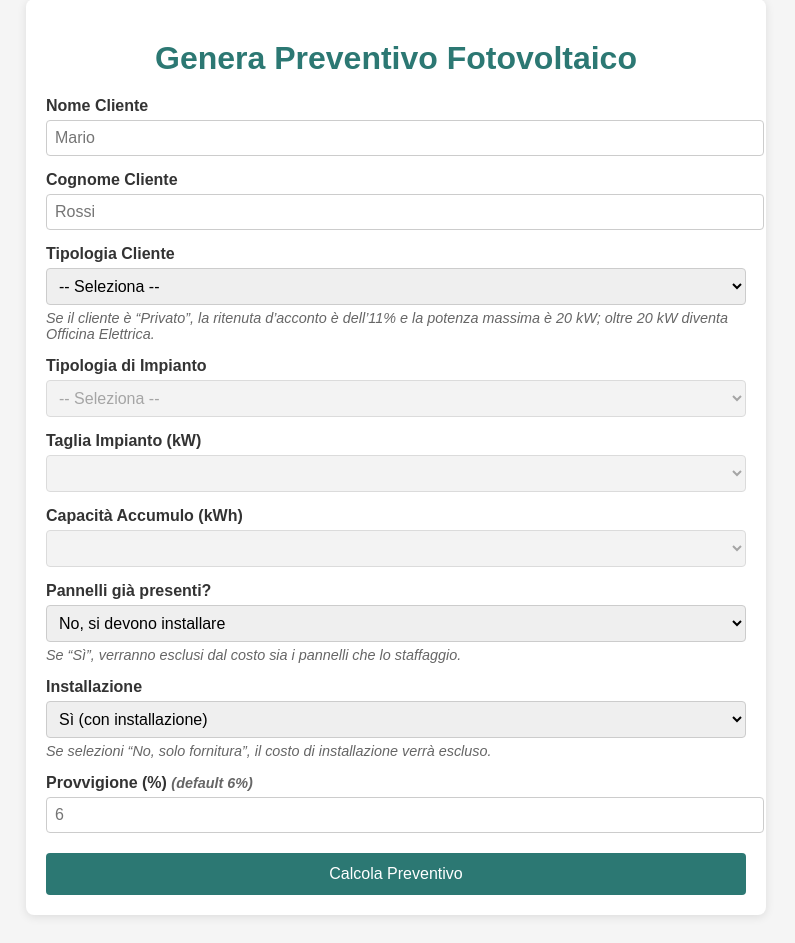
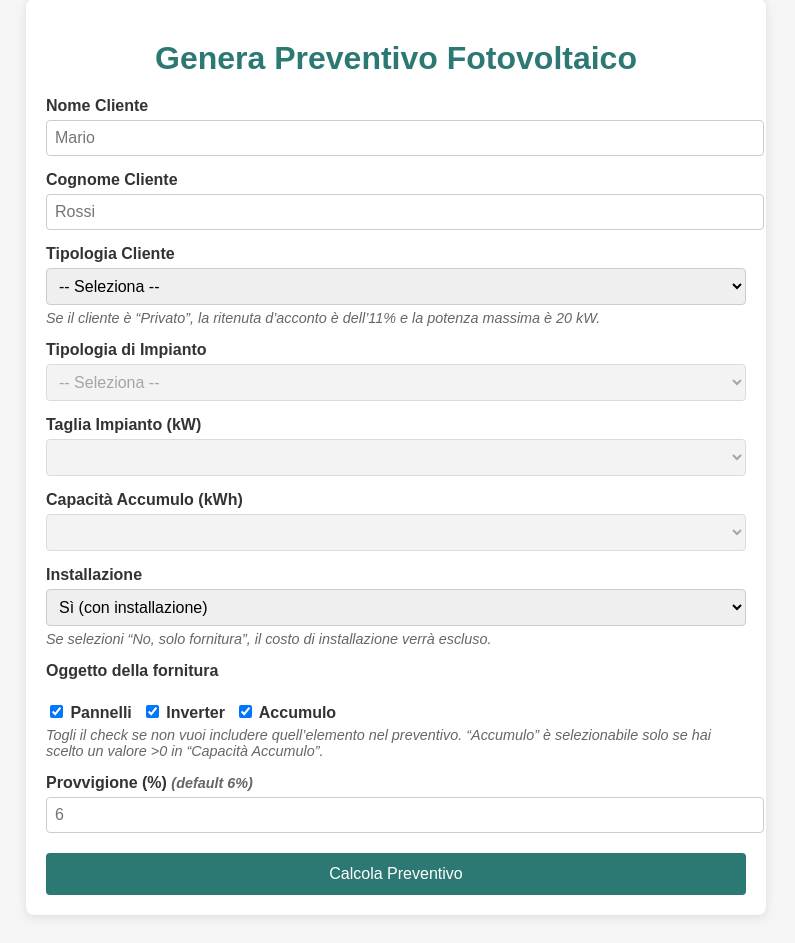
Before and after one commit to davidefnapolitano/preventivi-webapp, a Flask app: page / in a window 1280 px wide. Shown: the part 29-972 px from the top of the page, without its empty margins (244-1039 px from the left). Run offline with Flask 2, Linux system fonts and the light colour scheme; lists and menus that the app fills with data are empty.

Commit message:
Aggiornato il form

```diff
--- a/templates/form.html
+++ b/templates/form.html
@@ -10,6 +10,8 @@
     h1 { text-align: center; margin-bottom: 20px; color: #2c7873; }
     label { display: block; margin-top: 15px; font-weight: bold; }
     input, select { width: 100%; padding: 8px; margin-top: 5px; border: 1px solid #ccc; border-radius: 4px; font-size: 1rem; }
+    .checkbox-group { display: flex; gap: 10px; margin-top: 5px; }
+    .checkbox-group input { width: auto; }
     button { margin-top: 20px; width: 100%; padding: 12px; background: #2c7873; color: white; border: none; border-radius: 4px; font-size: 1rem; cursor: pointer; }
     button:hover { background: #235d59; }
     .results, .discount-section { margin-top: 25px; padding: 15px; background: #f8f9fa; border-radius: 6px; border-left: 4px solid #ff9a3c; }
@@ -35,14 +37,14 @@
       <label for="cognome">Cognome Cliente</label>
       <input type="text" id="cognome" name="cognome" placeholder="Rossi" required />
 
-      <!-- 3. Tipologia Cliente (Novità) -->
+      <!-- 3. Tipologia Cliente (modificata) -->
       <label for="tipologiaCliente">Tipologia Cliente</label>
       <select id="tipologiaCliente" name="tipologiaCliente" required>
         <option value="">-- Seleziona --</option>
         <option value="Privato">Privato</option>
         <option value="Impresa">Impresa</option>
       </select>
-      <p class="note">Se il cliente è “Privato”, la ritenuta d’acconto è dell’11% e la potenza massima è 20 kW; oltre 20 kW diventa Officina Elettrica.</p>
+      <p class="note">Se il cliente è “Privato”, la ritenuta d’acconto è dell’11% e la potenza massima è 20 kW.</p>
 
       <!-- 4. Tipologia di Impianto -->
       <label for="tipologia">Tipologia di Impianto</label>
@@ -52,33 +54,34 @@
         <option value="Tri">Trifase</option>
       </select>
 
-      <!-- 5. Taglia Impianto (dipende da Tipologia e Tipo Cliente) -->
+      <!-- 5. Taglia Impianto (dipende da Tipologia e Tipologia Cliente) -->
       <label for="taglia">Taglia Impianto (kW)</label>
       <select id="taglia" name="taglia" disabled required>
-        <!-- Opzioni popolate dinamicamente da JS -->
+        <!-- Opzioni popolate dinamicamente -->
       </select>
 
       <!-- 6. Capacità Accumulo (dipende da Tipologia) -->
       <label for="accumulo">Capacità Accumulo (kWh)</label>
       <select id="accumulo" name="accumulo" disabled>
-        <!-- Opzioni popolate dinamicamente da JS -->
+        <!-- Opzioni popolate dinamicamente -->
       </select>
 
-      <!-- 7. Pannelli già presenti? (Novità) -->
-      <label for="pannelliPresenti">Pannelli già presenti?</label>
-      <select id="pannelliPresenti" name="pannelliPresenti" required>
-        <option value="no">No, si devono installare</option>
-        <option value="si">Sì, sono già presenti i pannelli per la taglia richiesta</option>
-      </select>
-      <p class="note">Se “Sì”, verranno esclusi dal costo sia i pannelli che lo staffaggio.</p>
-
-      <!-- 8. Installazione: Sì/No -->
+      <!-- 7. Installazione: Sì/No -->
       <label for="installazione">Installazione</label>
       <select id="installazione" name="installazione" required>
         <option value="si">Sì (con installazione)</option>
         <option value="no">No, solo fornitura</option>
       </select>
       <p class="note">Se selezioni “No, solo fornitura”, il costo di installazione verrà escluso.</p>
+
+      <!-- 8. Oggetto della fornitura (nuovo) -->
+      <label>Oggetto della fornitura</label>
+      <div class="checkbox-group">
+        <label><input type="checkbox" id="objPannelli" checked> Pannelli</label>
+        <label><input type="checkbox" id="objInverter" checked> Inverter</label>
+        <label><input type="checkbox" id="objAccumulo" checked> Accumulo</label>
+      </div>
+      <p class="note">Togli il check se non vuoi includere quell’elemento nel preventivo. “Accumulo” è selezionabile solo se hai scelto un valore >0 in “Capacità Accumulo”.</p>
 
       <!-- 9. Provvigione (%) con default 6 -->
       <label for="provvigione">Provvigione (%) <span class="note">(default 6%)</span></label>
@@ -104,12 +107,12 @@
         <span class="result-value" id="display-tipologia">-</span>
       </div>
       <div class="result-item">
-        <span class="result-label">Pannelli già presenti:</span>
-        <span class="result-value" id="display-pannelli-presenti">-</span>
+        <span class="result-label">Installazione:</span>
+        <span class="result-value" id="display-installazione">-</span>
       </div>
       <div class="result-item">
-        <span class="result-label">Installazione:</span>
-        <span class="result-value" id="display-installazione">-</span>
+        <span class="result-label">Oggetto Fornitura:</span>
+        <span class="result-value" id="display-oggetto">-</span>
       </div>
       <div class="result-item">
         <span class="result-label">Tipologia Cliente:</span>
@@ -161,24 +164,8 @@
     // --- DATI PER IL CALCOLO DEI COSTI ---
     const costData = {
       pannelli: {
-        Mono: {
-          3:  7  * 63,    // 7 pannelli  → 441
-          4:  9  * 63,    // 9 pannelli  → 567
-          5:  12 * 63,    // 12 pannelli → 756
-          6:  14 * 63     // 14 pannelli → 882
-        },
-        Tri: {
-          6:  14 * 63,    // 14 pannelli → 882
-          8:  18 * 63,    // 18 pannelli → 1134
-          10: 23 * 63,    // 23 pannelli → 1449
-          15: 34 * 63,    // 34 pannelli → 2142
-          20: 45 * 63,    // 45 pannelli → 2835
-          25: 56 * 63,    // 56 pannelli → 3528
-          30: 67 * 63,    // 67 pannelli → 4221
-          40: 89 * 63,    // 89 pannelli → 5607
-          50: 112 * 63,   // 112 pannelli → 7056
-          60: 134 * 63    // 134 pannelli → 8442
-        }
+        Mono: { 3: 7  * 63, 4: 9  * 63, 5: 12 * 63, 6: 14 * 63 },
+        Tri:  { 6: 14 * 63, 8: 18 * 63, 10: 23 * 63, 15: 34 * 63, 20: 45 * 63, 25: 56 * 63, 30: 67 * 63, 40: 89 * 63, 50: 112 * 63, 60: 134 * 63 }
       },
       numPannelli: {
         Mono: {3: 7, 4: 9, 5: 12, 6: 14},
@@ -193,39 +180,32 @@
         Mono: {0:0, 5:975, 10:1775, 15:2665, 20:3465},
         Tri:  {0:0, 7.5:2135, 10:2625, 12.5:3115, 15:3605, 17.5:4095, 20:4585, 22.5:5075, 25:5565}
       },
-      installazione: {
+      // Nota: le tabelle di installazione precedenti non servono più perché usiamo formula
+      inverter: {
         Mono: {
-          noAccumulo: {3:1100,4:1300,5:1500,6:1700},
-          conAccumulo:{3:1350,4:1550,5:1750,6:1950}
+          stringa: {3:350,4:390,5:415,6:431},
+          ibrido:  {3:695,4:745,5:765,6:785}
         },
         Tri: {
-          noAccumulo: {6:1700,8:2100,10:2500,15:3500,20:4500,25:5500,30:6500,40:8500,50:10500,60:12500},
-          conAccumulo:{6:1950,8:2350,10:2750,15:3750,20:4750,25:5750,30:6750,40:8750,50:10750,60:12750}
-        }
-      },
-      inverter: {
-        Mono: {
-          stringa: {3:350, 4:390, 5:415, 6:431},
-          ibrido:  {3:695, 4:745, 5:765, 6:785}
-        },
-        Tri: {
-          stringa: {6:705,  8:720,  10:731, 15:860, 20:965,  25:1075, 30:1255, 40:1685, 50:1825, 60:1895},
-          ibrido:  {6:1365, 8:1287, 10:1475, 15:1565, 20:2065, 25:2475, 30:2795}
+          stringa: {6:705,8:720,10:731,15:860,20:965,25:1075,30:1255,40:1685,50:1825,60:1895},
+          ibrido:  {6:1365,8:1287,10:1475,15:1565,20:2065,25:2475,30:2795}
         }
       },
       meter: {
-        Mono: {3:50, 4:50, 5:50, 6:50},
-        Tri:  {6:119, 8:119, 10:119, 15:119, 20:119, 25:159, 30:159, 40:159, 50:159, 60:159}
+        Mono: {3:50,4:50,5:50,6:50},
+        Tri:  {6:119,8:119,10:119,15:119,20:119,25:159,30:159,40:159,50:159,60:159}
       }
     };
 
     // --- ELEMENTI DEL DOM ---
-    const tipologiaClienteEl = document.getElementById('tipologiaCliente'); // Novità
+    const tipologiaClienteEl = document.getElementById('tipologiaCliente');
     const tipologiaEl        = document.getElementById('tipologia');
     const tagliaEl           = document.getElementById('taglia');
     const accumuloEl         = document.getElementById('accumulo');
-    const pannelliPresentiEl = document.getElementById('pannelliPresenti'); // Novità
     const installazioneEl    = document.getElementById('installazione');
+    const objPannelliEl      = document.getElementById('objPannelli');
+    const objInverterEl      = document.getElementById('objInverter');
+    const objAccumuloEl      = document.getElementById('objAccumulo');
     const provvigioneEl      = document.getElementById('provvigione');
     const calcolaBtn         = document.getElementById('calcolaBtn');
     const risultatiDiv       = document.getElementById('risultati');
@@ -238,9 +218,9 @@
     const displayPotenza           = document.getElementById('display-potenza');
     const displayAccumulo          = document.getElementById('display-accumulo');
     const displayTipologia         = document.getElementById('display-tipologia');
-    const displayPannelliPresenti  = document.getElementById('display-pannelli-presenti');
     const displayInstallazione     = document.getElementById('display-installazione');
-    const displayTipologiaCliente  = document.getElementById('display-tipologia-cliente'); // Novità
+    const displayOggetto           = document.getElementById('display-oggetto');
+    const displayTipologiaCliente  = document.getElementById('display-tipologia-cliente');
     const costoComplessivoEl       = document.getElementById('costo-complessivo');
     const prezzoListinoEl          = document.getElementById('prezzo-listino');
     const provvigioneValEl         = document.getElementById('provvigione-val');
@@ -268,7 +248,6 @@
 
     // --- UTILITY: formatta numero con separatore punti per migliaia ---
     function formattaConPunti(x) {
-      // x è un numero intero. Restituisce stringa con separatore:
       return x.toString().replace(/\B(?=(\d{3})+(?!\d))/g, ".");
     }
 
@@ -277,7 +256,7 @@
       const tCliente = tipologiaClienteEl.value;
       const t = tipologiaEl.value;
 
-      // Se non ho ancora scelto tipologiaCliente, disabilito tutto
+      // Se non ho ancora selezionato tipologiaCliente, disabilito tutto
       if (!tCliente) {
         tipologiaEl.disabled = true;
         tagliaEl.innerHTML = '';
@@ -286,11 +265,10 @@
         accumuloEl.disabled = true;
         return;
       } else {
-        // Una volta scelto Privato/Impresa, abilito la scelta di tipologiaImpianto
         tipologiaEl.disabled = false;
       }
 
-      // Se tipologiaImpianto non selezionata, disabilito gli altri
+      // Se tipologiaImpianto non selezionata, disabilito Taglia/Accumulo
       if (!t) {
         tagliaEl.innerHTML = '';
         tagliaEl.disabled = true;
@@ -299,7 +277,7 @@
         return;
       }
 
-      // Ora posso popolare “Taglia” in base a tCliente e t
+      // Popolo “Taglia” a seconda di tCliente e t
       tagliaEl.disabled = false;
       tagliaEl.innerHTML = '';
       accumuloEl.disabled = false;
@@ -310,15 +288,12 @@
       opTag.textContent = '-- Seleziona --';
       tagliaEl.appendChild(opTag);
 
-      // Definiamo le taglie possibili
       let taglie;
       if (tCliente === 'Privato') {
-        // Privato può scegliere solo fino a 20 kW
         taglie = (t === 'Mono')
           ? [3,4,5,6]
-          : [6,8,10,15,20];
+          : [6,8,10,15,20];  // max 20 per Privato
       } else {
-        // Impresa può selezionare qualsiasi taglia
         taglie = (t === 'Mono')
           ? [3,4,5,6]
           : [6,8,10,15,20,25,30,40,50,60];
@@ -331,14 +306,16 @@
         tagliaEl.appendChild(o);
       });
 
-      // Accumulo: la logica rimane invariata (dipende solo da t)
+      // Popolo “Accumulo” (dipende solo da t)
       let opAcc = document.createElement('option');
       opAcc.value = 0;
       opAcc.textContent = 'Nessun accumulo';
       accumuloEl.appendChild(opAcc);
+
       const accs = (t === 'Mono')
         ? [5,10,15,20]
         : [7.5,10,12.5,15,17.5,20,22.5,25];
+
       accs.forEach(kWh => {
         let o = document.createElement('option');
         o.value = kWh;
@@ -347,70 +324,114 @@
       });
     }
 
-    // Quando cambio “Tipologia Cliente” o “Tipologia Impianto”, ricreo i dropdown
-    tipologiaClienteEl.addEventListener('change', aggiornaDropdowns);
-    tipologiaEl.addEventListener('change', aggiornaDropdowns);
+    // Se cambia TipologiaCliente o Tipologia, aggiorno dropdown
+    tipologiaClienteEl.addEventListener('change', () => {
+      aggiornaDropdowns();
+      // Resetto “Oggetto Fornitura” se viene cambiato il cliente
+      objPannelliEl.checked = true;
+      objInverterEl.checked = true;
+      objAccumuloEl.checked = true;
+      objAccumuloEl.disabled = true;
+    });
+    tipologiaEl.addEventListener('change', () => {
+      aggiornaDropdowns();
+      objAccumuloEl.checked = true;
+      objAccumuloEl.disabled = true;
+    });
+
+    // Quando cambio “Accumulo” >0 abilito/disabilito checkbox Accumulo
+    accumuloEl.addEventListener('change', () => {
+      if (parseFloat(accumuloEl.value) > 0) {
+        objAccumuloEl.disabled = false;
+        objAccumuloEl.checked = true;
+      } else {
+        objAccumuloEl.disabled = true;
+        objAccumuloEl.checked = false;
+      }
+    });
 
     // --- CALCOLO DEL PREVENTIVO ---
     calcolaBtn.addEventListener('click', () => {
       // 1. Valori di input
-      const nome            = document.getElementById('nome').value.trim();
-      const cognome         = document.getElementById('cognome').value.trim();
-      const tipologiaCliente= tipologiaClienteEl.value;  // Privato o Impresa
-      const tipologia       = tipologiaEl.value;         // Mono o Tri
-      const potenza         = parseFloat(tagliaEl.value);
-      const accumulo        = parseFloat(accumuloEl.value);
-      const pannelliPresenti= pannelliPresentiEl.value;  // "si" o "no"
-      const installazione   = installazioneEl.value;     // "si" o "no"
-      let provvigionePerc   = parseFloat(provvigioneEl.value);
+      const nome              = document.getElementById('nome').value.trim();
+      const cognome           = document.getElementById('cognome').value.trim();
+      const tipologiaCliente  = tipologiaClienteEl.value;   // Privato/Impresa
+      const tipologia         = tipologiaEl.value;          // Mono/Tri
+      const potenza           = parseFloat(tagliaEl.value);
+      const accumulo          = parseFloat(accumuloEl.value);
+      const installazione     = installazioneEl.value;      // "si"/"no"
+      const wantPannelli      = objPannelliEl.checked;
+      const wantInverter      = objInverterEl.checked;
+      const wantAccumulo      = objAccumuloEl.checked;
+      let provvigionePerc     = parseFloat(provvigioneEl.value);
       if (isNaN(provvigionePerc) || provvigionePerc <= 0) provvigionePerc = 6;
 
       // Validazioni base
       if (!nome || !cognome || !tipologiaCliente || !tipologia || isNaN(potenza)) {
-        alert('Compila tutti i campi obbligatori (Nome, Cognome, Tipologia Cliente, Tipologia Impianto, Taglia).');
+        alert('Compila tutti i campi obbligatori (Nome, Cognome, Tipologia Cliente/Impianto, Taglia).');
+        return;
+      }
+      // Non è possibile selezionare Accumulo senza Inverter
+      if (wantAccumulo && !wantInverter) {
+        alert('Non è possibile selezionare solo accumulo senza inverter.');
         return;
       }
 
-      // 2. Calcolo COSTO (rispetto ai nuovi parametri)
+      // 2. Calcolo COSTO complessivo
       let costo = 0;
 
-      // 2.a) Pannelli (esclusi se pannelliPresenti==="si")
-      if (pannelliPresenti === "no") {
+      // 2.a) Pannelli
+      if (wantPannelli) {
         costo += costData.pannelli[tipologia][potenza] || 0;
       }
 
-      // 2.b) Quadri (sempre inclusi)
-      costo += costData.quadri[tipologia][potenza] || 0;
+      // 2.b) Quadri: sempre incluso se l’oggetto “Inverter” o “Accumulo” è selezionato
+      if (wantInverter || wantAccumulo) {
+        costo += costData.quadri[tipologia][potenza] || 0;
+      }
 
-      // 2.c) Staffaggio (incluso solo se pannelliPresenti==="no")
-      if (pannelliPresenti === "no") {
+      // 2.c) Staffaggio
+      if (wantPannelli) {
         costo += costData.staffaggio[potenza] || 0;
       }
 
-      // 2.d) Accumulo (se accumulo>0)
-      if (accumulo > 0) {
+      // 2.d) Accumulo
+      if (wantAccumulo) {
         costo += costData.accumulo[tipologia][accumulo] || 0;
       }
 
-      // 2.e) Installazione (solo se installazione==="si")
-      if (installazione === "si") {
-        const tabInst = (accumulo > 0)
-          ? costData.installazione[tipologia].conAccumulo
-          : costData.installazione[tipologia].noAccumulo;
-        costo += tabInst[potenza] || 0;
+      // 2.e) Inverter
+      if (wantInverter) {
+        const invType = wantAccumulo ? 'ibrido' : 'stringa';
+        costo += costData.inverter[tipologia][invType][potenza] || 0;
+        // Meter va sempre sommato se c'è inverter (o accumulo)
+        costo += costData.meter[tipologia][potenza] || 0;
       }
 
-      // 2.f) Inverter (ibrido con accumulo, stringa senza)
-      const invType = (accumulo > 0) ? 'ibrido' : 'stringa';
-      costo += costData.inverter[tipologia][invType][potenza] || 0;
-
-      // 2.g) Meter (sempre incluso)
-      costo += costData.meter[tipologia][potenza] || 0;
+      // 2.f) Installazione: se “si”, applico la nuova formula
+      let costoInstallazione = 0;
+      if (installazione === "si") {
+        // 200 €/kW
+        costoInstallazione += 200 * potenza;
+        // 300 € per installazione inverter (se selezionato)
+        if (wantInverter) {
+          costoInstallazione += 300;
+        }
+        // 250 € per installazione accumulo (se selezionato)
+        if (wantAccumulo) {
+          costoInstallazione += 250;
+        }
+        // 200 € cavi (se selezionato almeno un oggetto diverso da “Pannelli”)
+        if (wantInverter || wantAccumulo) {
+          costoInstallazione += 200;
+        }
+      }
+      costo += costoInstallazione;
 
       // 3. Prezzo di Listino (arrotonda a multiplo di 100): (costo+300) * 1.5 * 1.1
       let prezzoListino = roundToMultiple((costo + 300) * 1.5 * 1.1, 100);
 
-      // 4. Ritenuta (se Privato e potenza<20, ritenuta=prezzo/1.22*0.11; se Impresa, 0)
+      // 4. Ritenuta d’Acconto
       let ritenuta = 0;
       if (tipologiaCliente === "Privato" && potenza < 20) {
         ritenuta = prezzoListino / 1.22 * 0.11;
@@ -425,16 +446,20 @@
       // 7. Flusso di cassa = margine - ritenuta
       let flusso = margine - ritenuta;
 
-      // Salva i risultati globali
+      // Salvo i risultati
       currentCalc = { costo, prezzoListino, ritenuta, provvigione, margine, flusso };
 
-      // 8. Aggiorna la UI
+      // 8. Aggiorno la UI
       displayPotenza.textContent           = potenza + ' kW';
-      displayAccumulo.textContent          = (accumulo > 0 ? accumulo + ' kWh' : 'Nessuno');
+      displayAccumulo.textContent          = (wantAccumulo ? accumulo + ' kWh' : 'Nessuno');
       displayTipologia.textContent         = (tipologia === 'Mono' ? 'Monofase' : 'Trifase');
-      displayPannelliPresenti.textContent  = (pannelliPresenti === 'si' ? 'Sì' : 'No');
       displayInstallazione.textContent     = (installazione === 'si' ? 'Sì' : 'No');
-      displayTipologiaCliente.textContent  = (tipologiaCliente === 'Privato' ? 'Privato' : 'Impresa');
+      let oggettoArr = [];
+      if (wantPannelli) oggettoArr.push('Pannelli');
+      if (wantInverter) oggettoArr.push('Inverter');
+      if (wantAccumulo) oggettoArr.push('Accumulo');
+      displayOggetto.textContent           = oggettoArr.join(', ');
+      displayTipologiaCliente.textContent  = tipologiaCliente;
       costoComplessivoEl.textContent       = formattaConPunti(Math.round(costo)) + ' €';
       prezzoListinoEl.textContent          = formattaConPunti(Math.round(prezzoListino)) + ' €';
       provvigioneValEl.textContent         = formattaConPunti(Math.round(provvigione)) + ' € (' + provvigionePerc.toFixed(1) + '%)';
@@ -457,26 +482,24 @@
       // Prezzo scontato: arrotonda per difetto al multiplo di 50
       let prezzoScontato = floorToMultiple(currentCalc.prezzoListino * (1 - scontoPerc / 100), 50);
 
-      // Ricalcola ritenuta, provvigione, margine, flusso col nuovo prezzo
+      // Ricalcolo ritenuta, provvigione, margine, flusso
       const potenza = parseFloat(tagliaEl.value);
       const tipologiaCliente = tipologiaClienteEl.value;
       let ritenuta2 = 0;
       if (tipologiaCliente === "Privato" && potenza < 20) {
         ritenuta2 = prezzoScontato / 1.22 * 0.11;
       }
-      const provvigionePerc = parseFloat(provvigioneEl.value) > 0 ? parseFloat(provvigioneEl.value) : 6;
+      let provvigionePerc = parseFloat(provvigioneEl.value) > 0 ? parseFloat(provvigioneEl.value) : 6;
       let provvigione2 = roundToMultiple((prezzoScontato / 1.1) * (provvigionePerc / 100), 10);
-      let margine2 = prezzoScontato / 1.1 - provvigione2 - currentCalc.costo;
-      let flusso2 = margine2 - ritenuta2;
+      let margine2     = prezzoScontato / 1.1 - provvigione2 - currentCalc.costo;
+      let flusso2      = margine2 - ritenuta2;
 
-      // Aggiorna i valori
       prezzoListinoEl.textContent  = formattaConPunti(Math.round(prezzoScontato)) + ' €';
       provvigioneValEl.textContent = formattaConPunti(Math.round(provvigione2)) + ' € (' + provvigionePerc.toFixed(1) + '%)';
       margineValEl.textContent     = formattaConPunti(Math.round(margine2)) + ' €';
       ritenutaValEl.textContent    = formattaConPunti(Math.round(ritenuta2)) + ' €';
       flussoValEl.textContent      = formattaConPunti(Math.round(flusso2)) + ' €';
 
-      // Aggiorna currentCalc
       currentCalc.prezzoListino = prezzoScontato;
       currentCalc.ritenuta      = ritenuta2;
       currentCalc.provvigione   = provvigione2;
@@ -486,23 +509,25 @@
 
     // --- PULSANTE PER GENERARE IL PDF ---
     generaPdfBtn.addEventListener('click', () => {
-      // Costruisci un payload JSON con i dati, includendo la stringa formattata di prezzo
+      // Costruisco il payload JSON (includo "prezzoFormatted")
       const prezzoFormattato = formattaConPunti(Math.round(currentCalc.prezzoListino));
       const payload = {
-        nome:            document.getElementById('nome').value.trim(),
-        cognome:         document.getElementById('cognome').value.trim(),
+        nome:             document.getElementById('nome').value.trim(),
+        cognome:          document.getElementById('cognome').value.trim(),
         tipologiaCliente: tipologiaClienteEl.value,
-        tipologia:       tipologiaEl.value,
-        potenza:         parseFloat(tagliaEl.value),
-        accumulo:        parseFloat(accumuloEl.value) || 0,
-        pannelliPresenti:pannelliPresentiEl.value,
-        installazione:   installazioneEl.value,
-        prezzoListino:   currentCalc.prezzoListino,      // Passiamo ancora il numero intero per i calcoli server‐side
-        prezzoFormatted: prezzoFormattato,               // Inviamo la stringa con i punti
-        provvigione:     currentCalc.provvigione,
-        margine:         currentCalc.margine,
-        ritenuta:        currentCalc.ritenuta,
-        flusso:          currentCalc.flusso
+        tipologia:        tipologiaEl.value,
+        potenza:          parseFloat(tagliaEl.value),
+        accumulo:         parseFloat(accumuloEl.value) || 0,
+        installazione:    installazioneEl.value,
+        objPannelli:      objPannelliEl.checked,
+        objInverter:      objInverterEl.checked,
+        objAccumulo:      objAccumuloEl.checked,
+        prezzoListino:    currentCalc.prezzoListino,
+        prezzoFormatted:  prezzoFormattato,
+        provvigione:      currentCalc.provvigione,
+        margine:          currentCalc.margine,
+        ritenuta:         currentCalc.ritenuta,
+        flusso:           currentCalc.flusso
       };
 
       fetch('/genera_pdf', {
```
